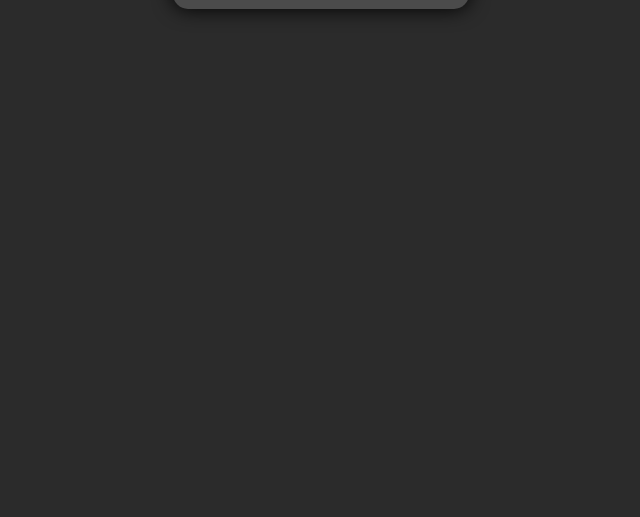
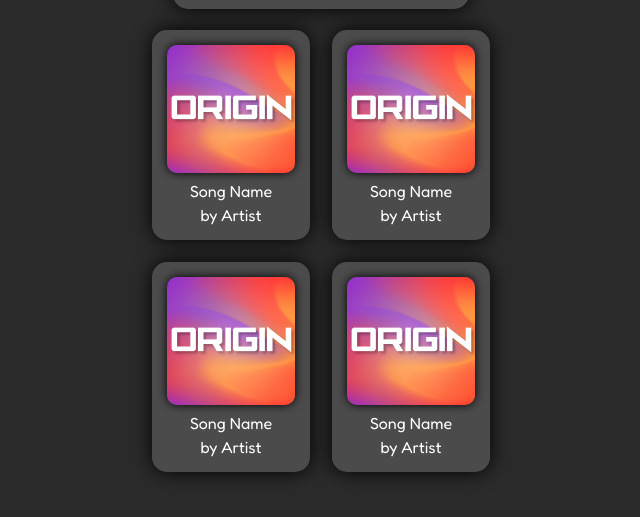
Before and after one commit to TNT-333/ORIGIN-Records, a plain HTML site: page music/index.html in a window 1280 px wide. Shown: the part 109-626 px from the top of the page, without its empty margins (319-959 px from the left). Drawn offline with Linux system fonts and the light colour scheme.

Commit message:
Add placeholder songs

```diff
--- a/music/index.html
+++ b/music/index.html
@@ -6,14 +6,14 @@
     <title>Music Library | ORIGIN Records</title>
     <link rel="stylesheet" href="/style.css">
     <link rel="shortcut icon" href="/img/ORIGIN_gradient.png" type="image/png">
+    <script src="/script.js"></script>
 </head>
 <body>
     <div class="parent">
         <div id="topbar">
             <div class="parent">
-                <a href="/" class="nodeco"><h1 style="color: white;" class="hoverbig">ORIGIN</h1></a>
+                <a href="/" class="nodeco"><h1 style="color: white;" class="hoverbigbig">ORIGIN</h1></a>
             </div>
-            <div class="parent">
             <table>
                 <tr>
                     <td><a class="textglow" href="/music/">Music Library</a></td>
@@ -25,6 +25,81 @@
             </table>
         </div>
     </div>
+    <div class="parent">
+        <table style="border-spacing: 20px;">
+            <tr>
+                <td>
+                    <a class="plaintext" onclick="placeholder()">
+                        <div class="itembox hoverbig">
+                            <table>
+                                <tr>
+                                    <td><img class="round" src="/img/ORIGIN_gradient.png" alt="" width="128px"></td>
+                                </tr>
+                                <tr>
+                                    <td>Song Name</td>
+                                </tr>
+                                <tr>
+                                    <td>by Artist</td>
+                                </tr>
+                            </table>
+                        </div>
+                    </a>
+                </td>
+                <td>
+                    <a class="plaintext" onclick="placeholder()">
+                        <div class="itembox hoverbig">
+                            <table>
+                                <tr>
+                                    <td><img class="round" src="/img/ORIGIN_gradient.png" alt="" width="128px"></td>
+                                </tr>
+                                <tr>
+                                    <td>Song Name</td>
+                                </tr>
+                                <tr>
+                                    <td>by Artist</td>
+                                </tr>
+                            </table>
+                        </div>
+                    </a>
+                </td>
+            </tr>
+            <tr>
+                <td>
+                    <a class="plaintext" onclick="placeholder()">
+                        <div class="itembox hoverbig">
+                            <table>
+                                <tr>
+                                    <td><img class="round" src="/img/ORIGIN_gradient.png" alt="" width="128px"></td>
+                                </tr>
+                                <tr>
+                                    <td>Song Name</td>
+                                </tr>
+                                <tr>
+                                    <td>by Artist</td>
+                                </tr>
+                            </table>
+                        </div>
+                    </a>
+                </td>
+                <td>
+                    <a class="plaintext" onclick="placeholder()">
+                        <div class="itembox hoverbig">
+                            <table>
+                                <tr>
+                                    <td><img class="round" src="/img/ORIGIN_gradient.png" alt="" width="128px"></td>
+                                </tr>
+                                <tr>
+                                    <td>Song Name</td>
+                                </tr>
+                                <tr>
+                                    <td>by Artist</td>
+                                </tr>
+                            </table>
+                        </div>
+                    </a>
+                </td>
+            </tr>
+        </table>
     </div>
 </body>
 </html>
--- a/script.js
+++ b/script.js
@@ -0,0 +1,3 @@
+function placeholder() {
+    alert("Pretend like the song started downloading");
+}
--- a/style.css
+++ b/style.css
@@ -12,6 +12,7 @@ body {
     font-family: Fredoka;
     background-color: rgb(43, 43, 43);
     color: white;
+    text-align: center;
 }
 
 h1 {
@@ -24,16 +25,29 @@ h1 {
 
 a {
     color: rgb(255, 224, 45);
+    cursor: pointer;
 }
 
 .hoverbig {
     transform: scale(1);
     transform-origin: center;
-    transition: transform 0.3s ease-in-out;
+    transition: transform 0.3s ease;
 }
 
 .hoverbig:hover {
+    transform: scale(1.05);
+    transform-origin: center;
+}
+
+.hoverbigbig {
+    transform: scale(1);
+    transform-origin: center;
+    transition: transform 0.2s ease-in-out;
+}
+
+.hoverbigbig:hover {
     transform: scale(1.1);
+    transform-origin: center;
 }
 
 .parent {
@@ -44,6 +58,11 @@ a {
 
 .nodeco {
     text-decoration: none;
+}
+
+.plaintext {
+    text-decoration: none;
+    color: white;
 }
 
 .textglow:hover {
@@ -58,3 +77,16 @@ a {
     padding: 12px;
     box-shadow: 0px 0px 20px black;
 }
+
+.round {
+    border-radius: 10px;
+    box-shadow: 0px 0px 10px black;
+}
+
+.itembox {
+    width: max-content;
+    background-color: rgb(75, 75, 75);
+    border-radius: 15px;
+    padding: 12px;
+    box-shadow: 0px 0px 20px black;
+}
```
Also changed, not shown: about/index.html (+1 -0 lines), artists/index.html (+1 -0 lines), index.html (+1 -0 lines). Lines whose indentation alone changed are shown as unchanged.
